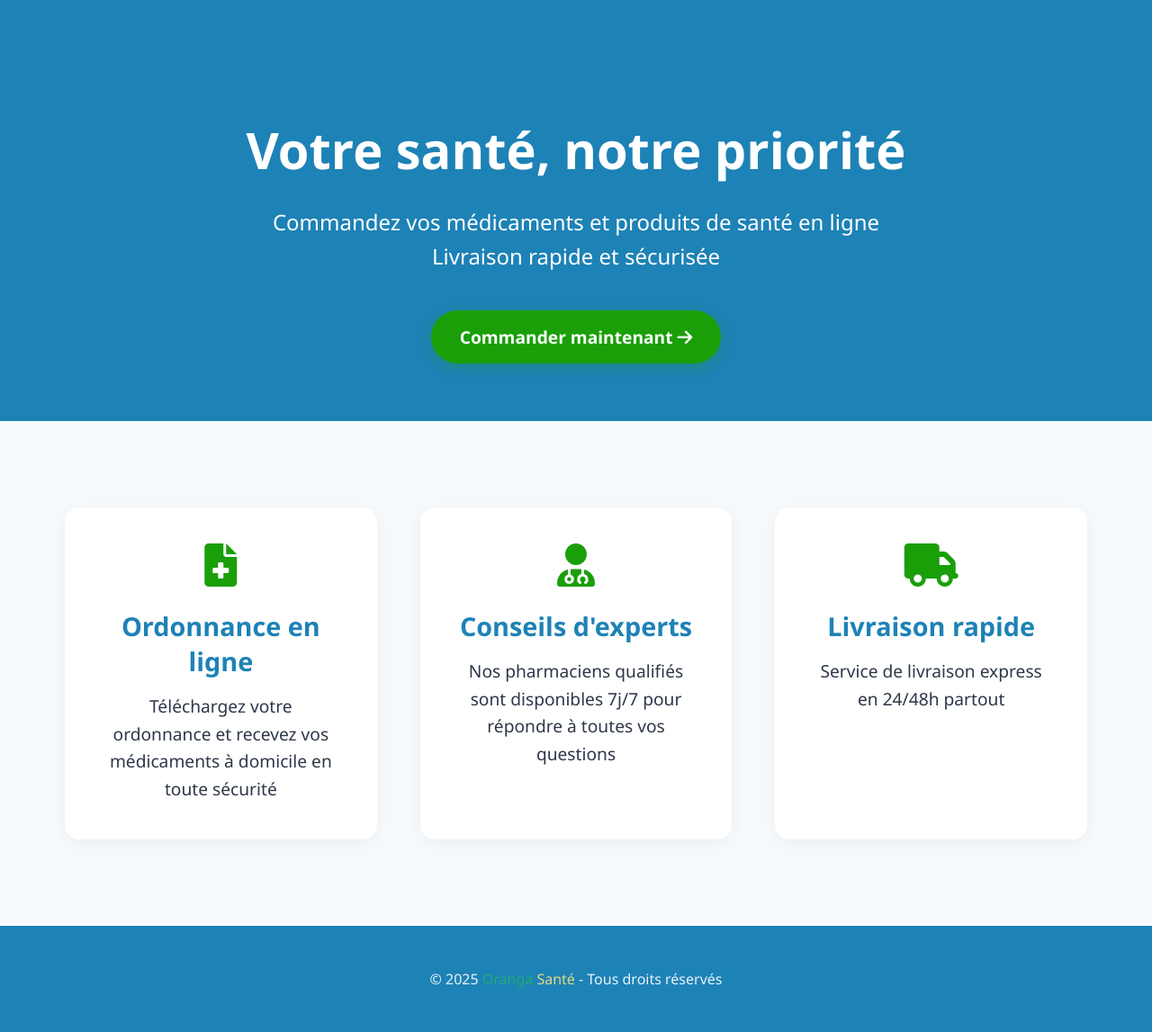
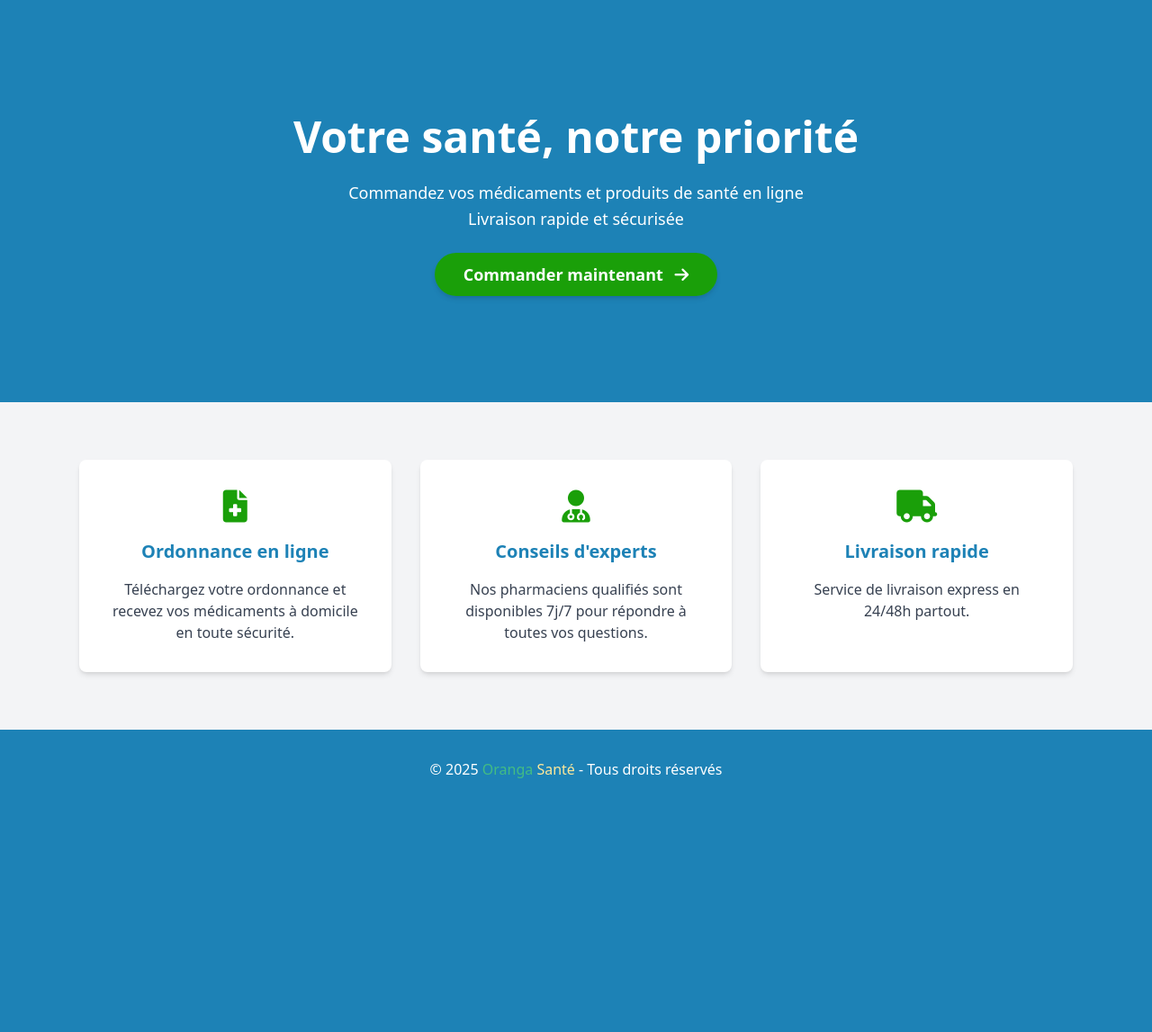
Before and after one commit to Isaac2910/Oranga-sante, a Django app: template Pharma/templates/pharma/base.html in a window 1280 px wide. Shown: the whole page at 90% size. After the commit the page ends 865 px from the top, so only its background shows below. Run offline with Django 5.2, Linux system fonts and the light colour scheme; the template is opened without the code that fills it, so the values that code supplies are empty; some libraries are stand-ins or nearby versions.

Commit message:
leading-page

```diff
--- a/Pharma/templates/pharma/base.html
+++ b/Pharma/templates/pharma/base.html
@@ -1,180 +1,65 @@
 <!DOCTYPE html>
 <html lang="fr">
 <head>
-    <link href="https://cdnjs.cloudflare.com/ajax/libs/animate.css/4.1.1/animate.min.css" rel="stylesheet" />
-    <link rel="stylesheet" href="https://cdnjs.cloudflare.com/ajax/libs/font-awesome/6.0.0/css/all.min.css" />
+    <meta charset="UTF-8">
+    <meta name="viewport" content="width=device-width, initial-scale=1.0">
+    <title>Oranga Santé</title>
+    <script src="https://cdn.tailwindcss.com"></script>
+    <link href="https://cdnjs.cloudflare.com/ajax/libs/font-awesome/6.0.0/css/all.min.css" rel="stylesheet">
+</head>
+<body class="bg-gray-100 font-sans">
+    <main>
+        <!-- Hero Section -->
+        <section class="bg-[#1D82B6] text-white text-center py-32 relative overflow-hidden">
+            <h1 class="text-5xl font-extrabold mb-6 animate-fadeInDown">Votre santé, notre priorité</h1>
+            <p class="text-lg leading-relaxed mb-8 animate-fadeIn">
+                Commandez vos médicaments et produits de santé en ligne<br>
+                Livraison rapide et sécurisée
+            </p>
+            <a href="#" class="bg-[#1A9F09] text-white px-8 py-3 rounded-full text-lg font-bold shadow-md hover:shadow-lg transform hover:scale-125 transition-all">
+                Commander maintenant <i class="fas fa-arrow-right ml-2"></i>
+            </a>
+        </section>
+
+        <!-- Features Section -->
+        <section class="max-w-6xl mx-auto grid grid-cols-1 md:grid-cols-3 gap-8 py-16 px-6">
+            <!-- Feature 1 -->
+            <div class="bg-white p-8 rounded-lg shadow-md hover:shadow-lg transform hover:scale-105 transition-all text-center">
+                <i class="fas fa-file-medical text-4xl text-[#1A9F09] mb-4"></i>
+                <h3 class="text-xl font-bold text-[#1D82B6] mb-4">Ordonnance en ligne</h3>
+                <p class="text-gray-700">Téléchargez votre ordonnance et recevez vos médicaments à domicile en toute sécurité.</p>
+            </div>
+            <!-- Feature 2 -->
+            <div class="bg-white p-8 rounded-lg shadow-md hover:shadow-lg transform hover:scale-105 transition-all text-center">
+                <i class="fas fa-user-md text-4xl text-[#1A9F09] mb-4"></i>
+                <h3 class="text-xl font-bold text-[#1D82B6] mb-4">Conseils d'experts</h3>
+                <p class="text-gray-700">Nos pharmaciens qualifiés sont disponibles 7j/7 pour répondre à toutes vos questions.</p>
+            </div>
+            <!-- Feature 3 -->
+            <div class="bg-white p-8 rounded-lg shadow-md hover:shadow-lg transform hover:scale-105 transition-all text-center">
+                <i class="fas fa-truck text-4xl text-[#1A9F09] mb-4"></i>
+                <h3 class="text-xl font-bold text-[#1D82B6] mb-4">Livraison rapide</h3>
+                <p class="text-gray-700">Service de livraison express en 24/48h partout.</p>
+            </div>
+        </section>
+    </main>
+
+    <!-- Footer -->
+    <footer class="bg-[#1D82B6] text-white text-center py-8">
+        <p class="text-base font-medium">
+            © 2025 <span class="text-[#43BC84]">Oranga</span> <span class="text-[#FBE79A]">Santé</span> - Tous droits réservés
+        </p>
+    </footer>
+
     <style>
-        * {
-            margin: 0;
-            padding: 0;
-            box-sizing: border-box;
-            font-family: 'Segoe UI', Tahoma, Geneva, Verdana, sans-serif;
-        }
-
-        body {
-            background-color: #F7FAFC;
-        }
-
-        .hero {
-            background-color: #1D82B6;
-            color: white;
-            padding: 8rem 2rem 4rem;
-            text-align: center;
-            position: relative;
-            overflow: hidden;
-        }
-
-        .hero h1 {
-            font-size: 3.5rem;
-            font-weight: 800;
-            margin-bottom: 1.5rem;
-            animation: fadeInDown 1s ease-out;
-        }
-
-        .hero p {
-            font-size: 1.5rem;
-            margin-bottom: 2.5rem;
-            line-height: 1.6;
-            animation: fadeIn 1s ease-out 0.5s both;
-        }
-
-        .cta-button {
-            background-color: #1A9F09;
-            color: white;
-            padding: 1rem 2rem;
-            border-radius: 2rem;
-            text-decoration: none;
-            font-weight: bold;
-            font-size: 1.2rem;
-            transition: all 0.3s ease;
-            display: inline-block;
-            box-shadow: 0 4px 15px rgba(26, 159, 9, 0.3);
-            animation: fadeInUp 1s ease-out 1s both;
-        }
-
-        .cta-button:hover {
-            transform: translateY(-5px);
-            box-shadow: 0 6px 20px rgba(26, 159, 9, 0.4);
-        }
-
-        .features {
-            max-width: 1200px;
-            margin: 6rem auto;
-            padding: 0 2rem;
-            display: grid;
-            grid-template-columns: repeat(auto-fit, minmax(300px, 1fr));
-            gap: 3rem;
-        }
-
-        .feature-card {
-            padding: 2.5rem;
-            border-radius: 1rem;
-            background-color: white;
-            box-shadow: 0 4px 20px rgba(0, 0, 0, 0.05);
-            text-align: center;
-            transition: all 0.3s ease;
-            position: relative;
-            overflow: hidden;
-            animation: fadeInUp 1s ease-out;
-        }
-
-        .feature-card:hover {
-            transform: translateY(-10px);
-            box-shadow: 0 8px 30px rgba(0, 0, 0, 0.1);
-        }
-
-        .feature-card i {
-            font-size: 3rem;
-            color: #1A9F09;
-            margin-bottom: 1.5rem;
-        }
-
-        .feature-card h3 {
-            font-size: 1.8rem;
-            font-weight: 700;
-            color: #1D82B6;
-            margin-bottom: 1rem;
-        }
-
-        .feature-card p {
-            font-size: 1.2rem;
-            color: #2D3748;
-            line-height: 1.6;
-        }
-
-        footer {
-            background-color: #1D82B6;
-            color: white;
-            padding: 3rem 2rem;
-            text-align: center;
-        }
-
-        footer p {
-            opacity: 0.9;
-            font-size: 1rem;
-        }
-        .footer-logo{
-            color: #FAE37A;
-        }
-        .footer-log{
-            color: #21B072;
-        }
-
         @keyframes fadeIn {
             from { opacity: 0; }
             to { opacity: 1; }
         }
-
         @keyframes fadeInDown {
-            from {
-                opacity: 0;
-                transform: translateY(-20px);
-            }
-            to {
-                opacity: 1;
-                transform: translateY(0);
-            }
-        }
-
-        @keyframes fadeInUp {
-            from {
-                opacity: 0;
-                transform: translateY(20px);
-            }
-            to {
-                opacity: 1;
-                transform: translateY(0);
-            }
+            from { opacity: 0; transform: translateY(-20px); }
+            to { opacity: 1; transform: translateY(0); }
         }
     </style>
-</head>
-<body>
-    <main>
-        <section class="hero">
-            <h1>Votre santé, notre priorité</h1>
-            <p>Commandez vos médicaments et produits de santé en ligne<br>Livraison rapide et sécurisée</p>
-            <a href="#" class="cta-button">Commander maintenant <i class="fas fa-arrow-right"></i></a>
-        </section>
-        <section class="features">
-            <div class="feature-card">
-                <i class="fas fa-file-medical"></i>
-                <h3>Ordonnance en ligne</h3>
-                <p>Téléchargez votre ordonnance et recevez vos médicaments à domicile en toute sécurité</p>
-            </div>
-            <div class="feature-card">
-                <i class="fas fa-user-md"></i>
-                <h3>Conseils d'experts</h3>
-                <p>Nos pharmaciens qualifiés sont disponibles 7j/7 pour répondre à toutes vos questions</p>
-            </div>
-            <div class="feature-card">
-                <i class="fas fa-truck"></i>
-                <h3>Livraison rapide</h3>
-                <p>Service de livraison express en 24/48h partout </p>
-            </div>
-        </section>
-    </main>
-    <footer>
-        <p>© 2025  <span class="footer-log">Oranga</span> <span class="footer-logo">Santé</span> - Tous droits réservés</p>
-    </footer>
 </body>
 </html>
--- a/package.json
+++ b/package.json
@@ -1,5 +1,7 @@
 {
   "devDependencies": {
+    "autoprefixer": "^10.4.20",
+    "postcss": "^8.5.1",
     "tailwindcss": "^3.4.17"
   }
 }
```
Also changed, not shown: package-lock.json.
